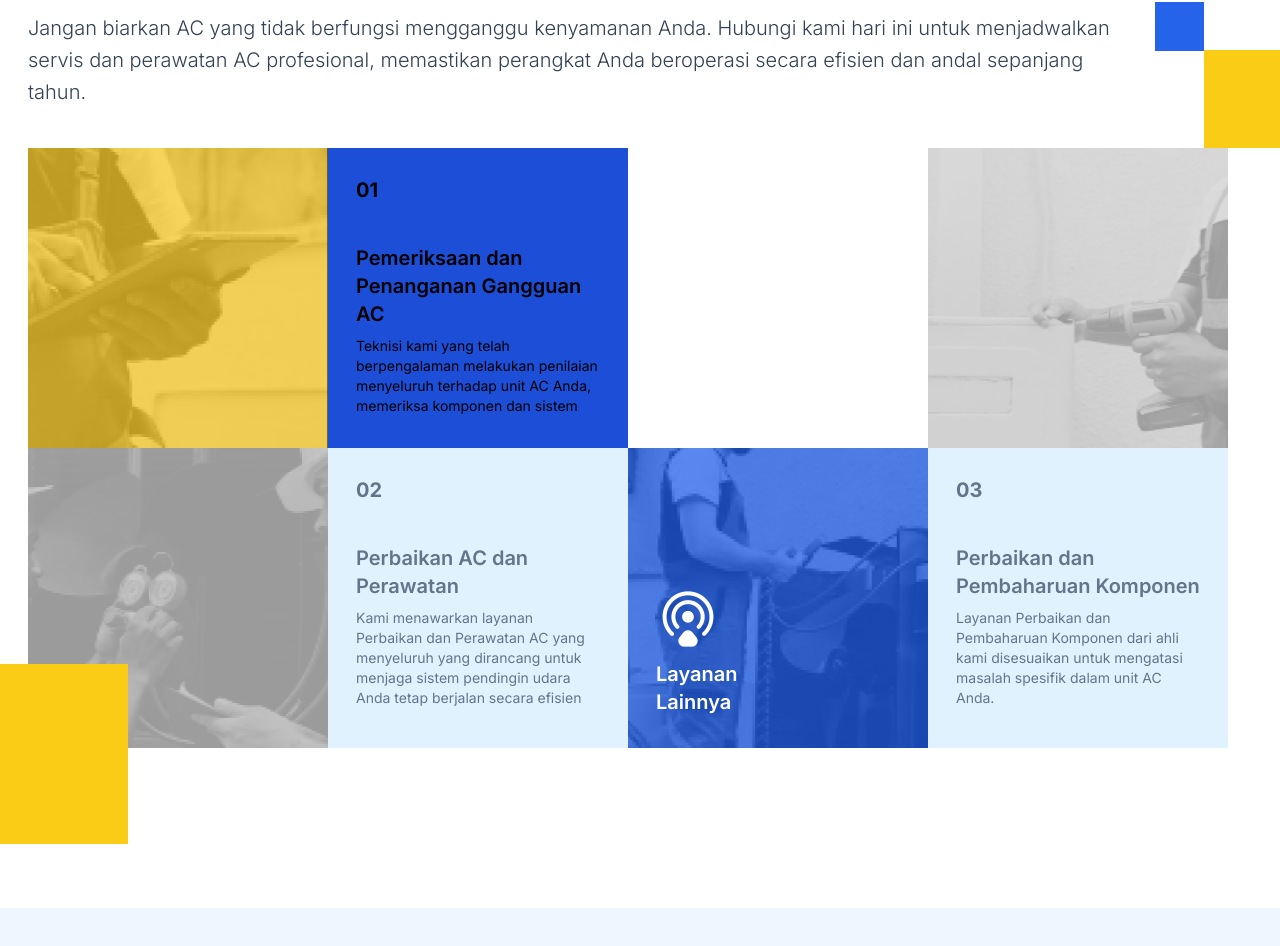
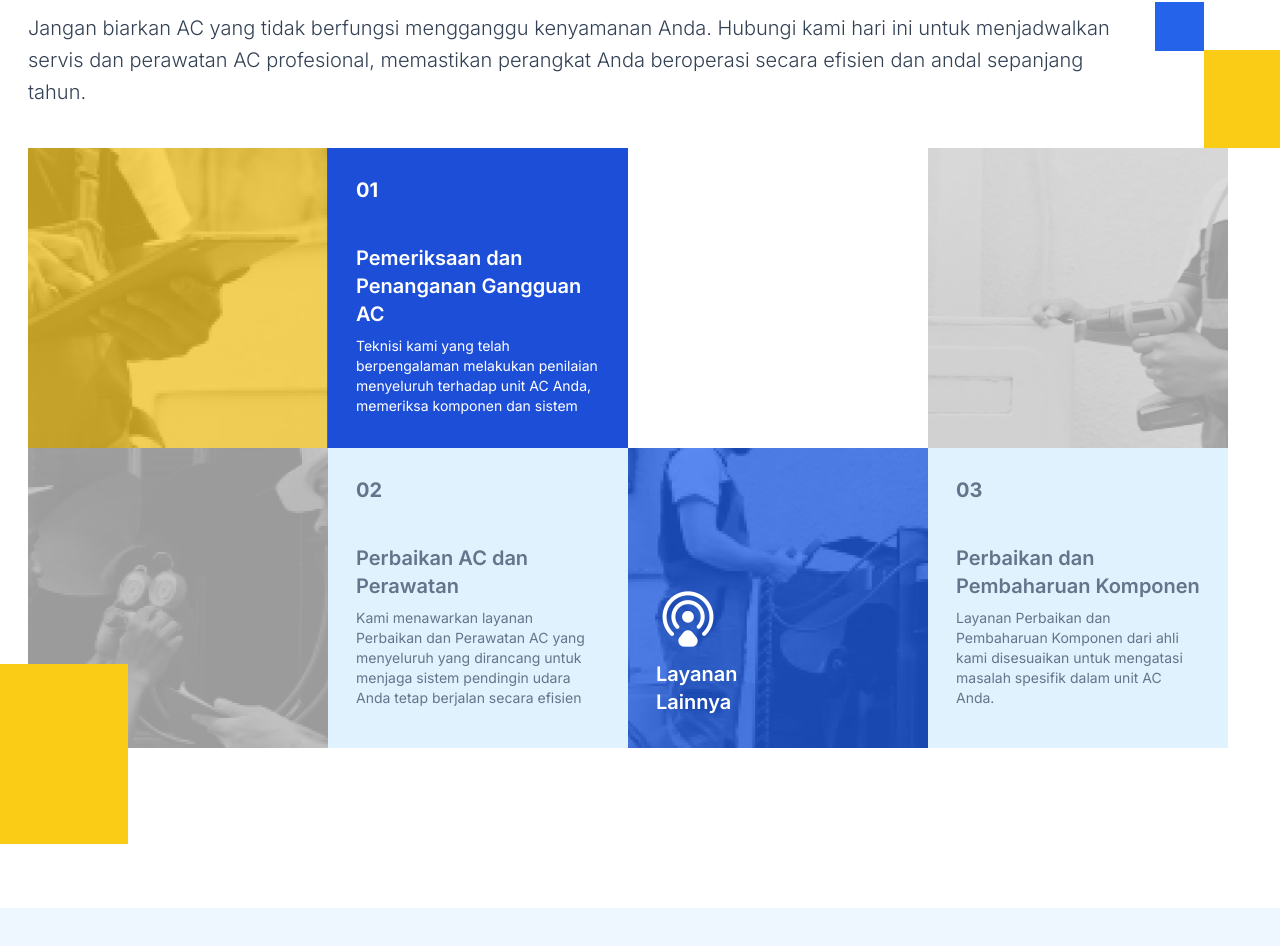
Before and after one commit to Hfiyan4zg/DinginIn-fe, a Next.js app: page / in a window 1280 px wide. Shown: the part 1996-2942 px from the top of the page. Built offline with nearby package versions, Linux system fonts and the light colour scheme.

Commit message:
fix offering section

```diff
--- a/src/components/home/offering/Offering.jsx
+++ b/src/components/home/offering/Offering.jsx
@@ -19,7 +19,7 @@ function Offering() {
                 </div>
               </div>
             </div>
-          <div className="grid grid-cols-4 mb-20">
+          <div className="grid grid-cols-4 mb-20 text-white">
             {/* 1 */}
             <div className="bg-black w-[300px] h-[300px] ">
               <img src="/offer-grid-1.png" alt="offer-pic" className="w-full h-full" />
```
